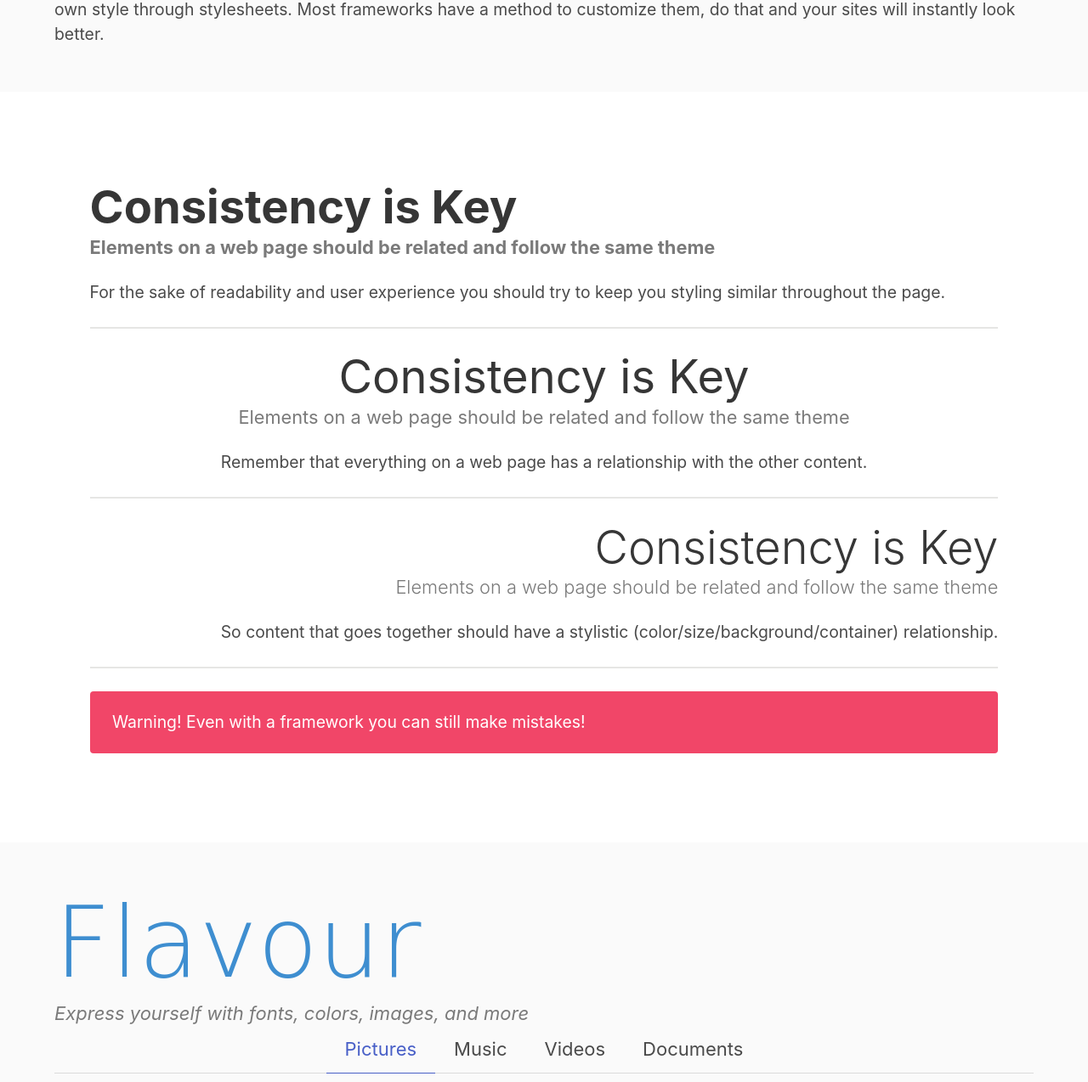
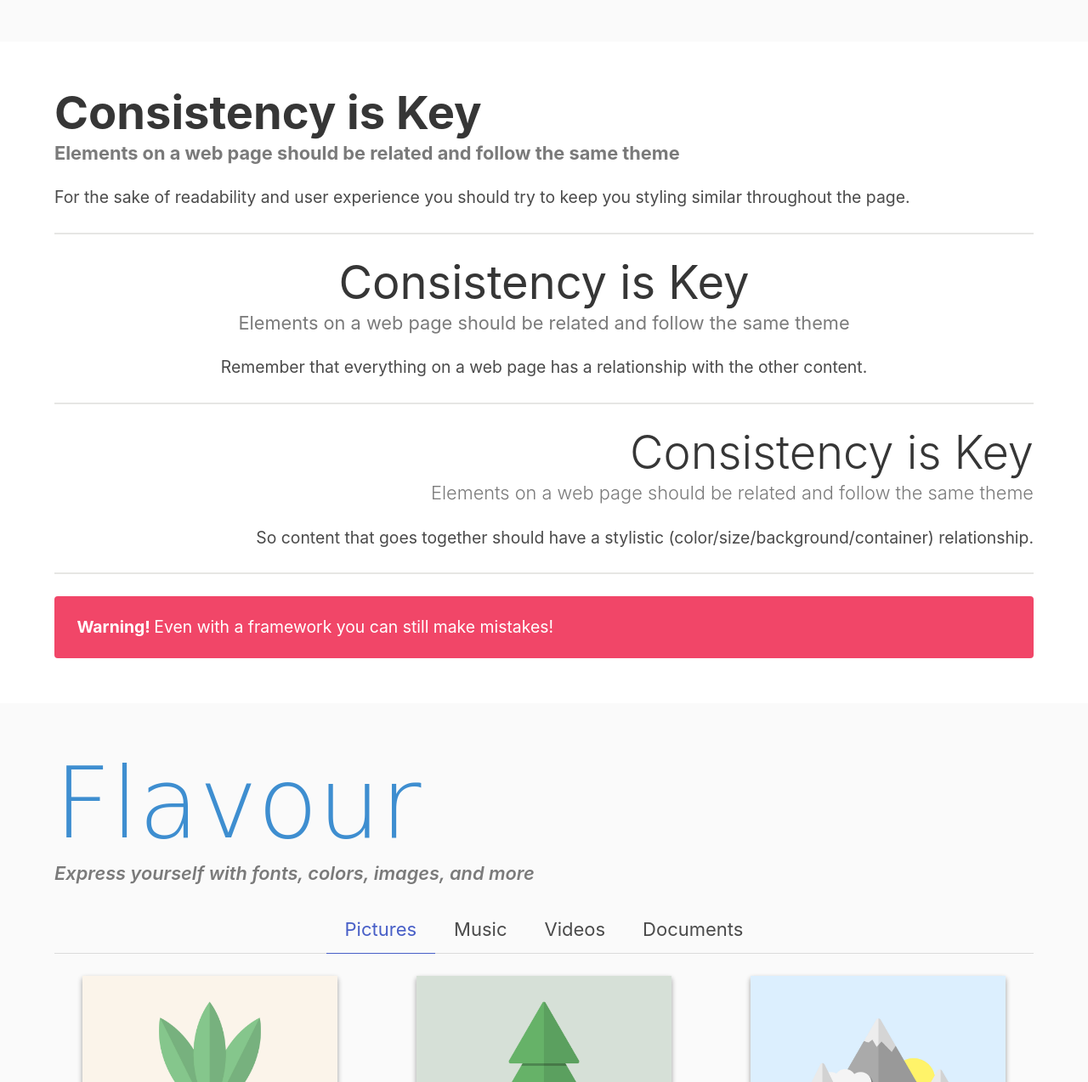
Before and after one commit to jdmar3-comp426/a02-Wertops, a website: page index.html in a window 1280 px wide. Shown: the part 1481-2755 px from the top of the page at 85% size. Drawn offline with nearby package versions, Linux system fonts and the light colour scheme; a web font is replaced by a local one.

Commit message:
fixed some classes

```diff
--- a/index.html
+++ b/index.html
@@ -25,7 +25,7 @@
     <div class="container">
         <div class="content">
             <h1 class="title">CSS Frameworks</h1>
-            <h5 class="title has-text-weight-light">How to use a framework effectively</h5>
+            <h5 class="subtitle">How to use a framework effectively</h5>
             <p>
 	    	When it comes to developing websites, design can be a very fun aspect.
 		But in reality we often don't want to spend hours writing CSS.
@@ -55,7 +55,7 @@
     </div>
 </section>
 <section class="section has-background-white">
-    <div class="section"> <!--This class seems redundant, but IDK what else to put-->
+    <div class="container"> <!--This class seems redundant, but IDK what else to put-->
         <div class="content">
             <h1 class="title has-text-weight-bold">Consistency is Key</h1>
             <h5 class="subtitle has-text-grey has-text-weight-bold">Elements on a web page should be related and follow the same theme</h5>
@@ -81,13 +81,13 @@
         </div>
         <hr>
         <div class="notification is-danger">
-            <p><span class="">Warning! </span>Even with a framework you can still make mistakes!</p>
+            <p><span class="has-text-weight-bold">Warning! </span>Even with a framework you can still make mistakes!</p>
         </div>
     </div>
 </section>
 <section class="section">
     <div class="container">
-        <div class="">
+        <div class="content has-text-center">
             <h1 class="title has-text-info is-family-secondary">Flavour</h1> <!--very unsure of this class-->
             <h5 class="subtitle has-text-grey is-italic">Express yourself with fonts, colors, images, and more</h5>
         </div>
@@ -118,7 +118,7 @@
 <section class="section has-background-white">
     <div class="columns"> <!-- maybe turn back to columns-->
         <div class="content">
-            <div class="hero-body"> <!-- Idk what goes here-->
+            <div class="container"> <!-- Idk what goes here-->
                 <div class="column">
                     <h1 class="title">Hierarchy</h1>
                     <h5 class="subtitle has-text-grey">Order of importance of each element</h5>
```
